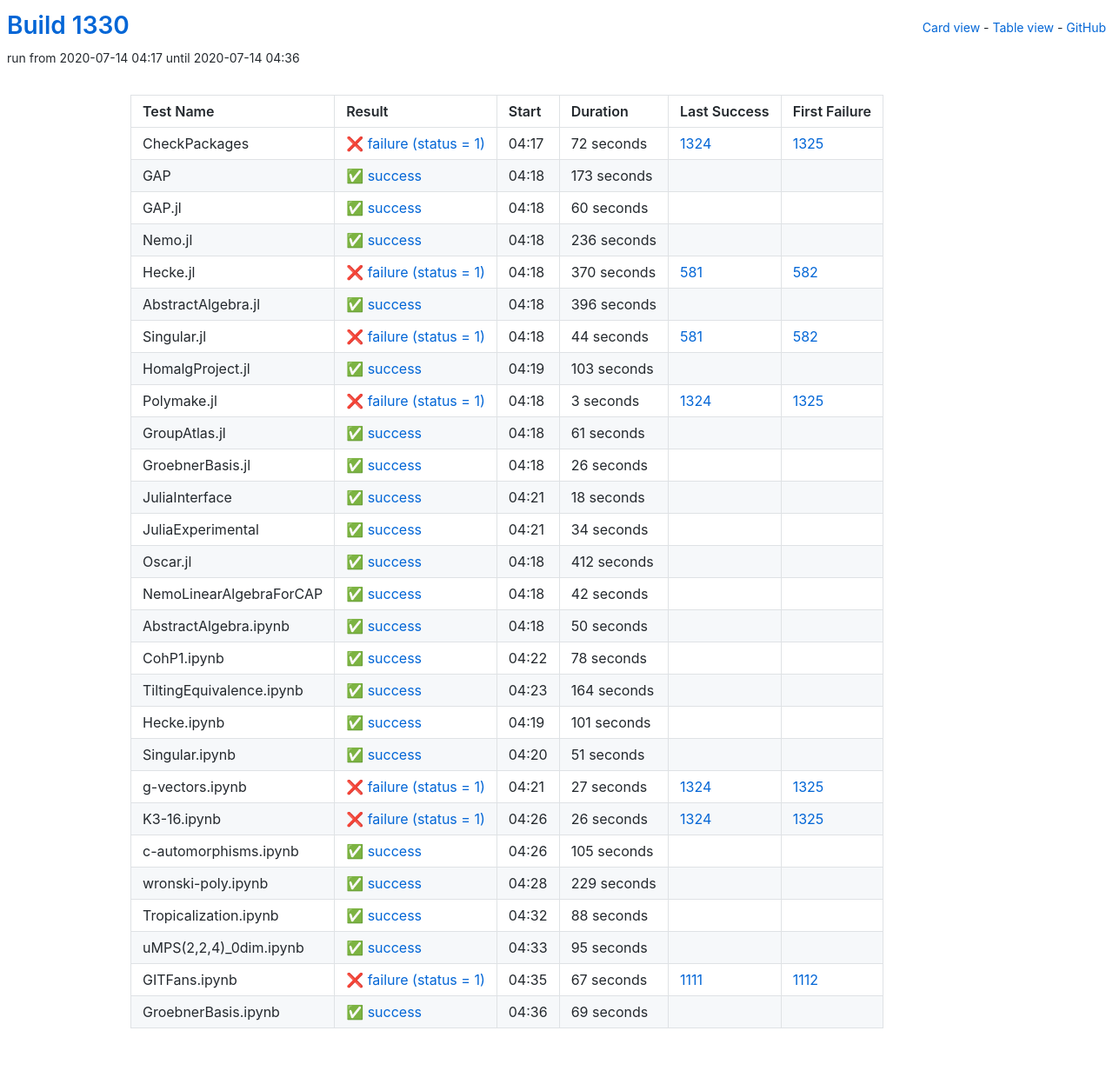
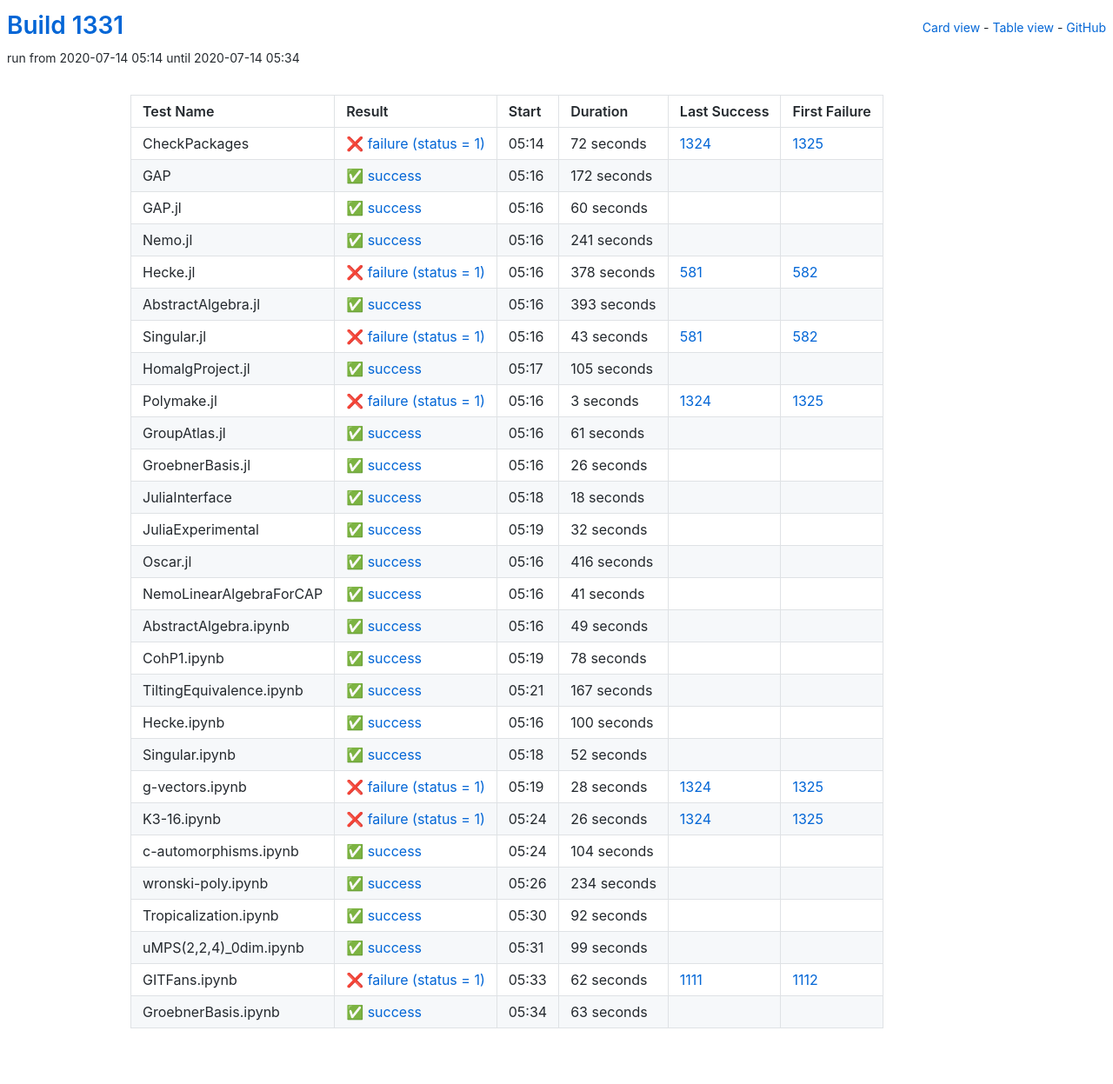
Before and after one commit to oscar-system/oscar-ci-status-1.4, a Jekyll site: the page built from table.html, in a window 1280 px wide. Shown: the whole page at 87% size. Built offline with Jekyll 4.4.1, drawn with Linux system fonts in a browser that asks for light colours.

Commit message:
Build #1331

```diff
--- a/_data/ci.yml
+++ b/_data/ci.yml
@@ -1,6 +1,6 @@
 ---
-build: 1330
-build_url: https://oscarci.mathematik.uni-kl.de/job/oscar-julia-1.4/1330/
+build: 1331
+build_url: https://oscarci.mathematik.uni-kl.de/job/oscar-julia-1.4/1331/
 job: oscar-julia-1.4
 organization: oscar-system
 repo: oscar-ci-status-1.4
@@ -8,8 +8,8 @@ repourl: https://github.com/oscar-system/oscar-ci-status-1.4
 tests:
 - name: CheckPackages
   id: checkpackages
-  log: https://oscarci.mathematik.uni-kl.de/job/oscar-julia-1.4/1330/artifact/logs/build-1330/CheckPackages.log
-  start: 2020-07-14 04:17
+  log: https://oscarci.mathematik.uni-kl.de/job/oscar-julia-1.4/1331/artifact/logs/build-1331/CheckPackages.log
+  start: 2020-07-14 05:14
   success: false
   exitcode: 1
   status: failure
@@ -20,20 +20,20 @@ tests:
   first_failure_url: https://oscarci.mathematik.uni-kl.de/job/oscar-julia-1.4/1325/
 - name: GAP
   id: gap
-  log: https://oscarci.mathematik.uni-kl.de/job/oscar-julia-1.4/1330/artifact/logs/build-1330/GAP.log
-  start: 2020-07-14 04:18
+  log: https://oscarci.mathematik.uni-kl.de/job/oscar-julia-1.4/1331/artifact/logs/build-1331/GAP.log
+  start: 2020-07-14 05:16
   success: true
   exitcode: 0
   status: success
-  duration: 173
+  duration: 172
   last_success: false
   last_success_url:
   first_failure: false
   first_failure_url:
 - name: GAP.jl
   id: gap-jl
-  log: https://oscarci.mathematik.uni-kl.de/job/oscar-julia-1.4/1330/artifact/logs/build-1330/GAP.jl.log
-  start: 2020-07-14 04:18
+  log: https://oscarci.mathematik.uni-kl.de/job/oscar-julia-1.4/1331/artifact/logs/build-1331/GAP.jl.log
+  start: 2020-07-14 05:16
   success: true
   exitcode: 0
   status: success
@@ -44,68 +44,68 @@ tests:
   first_failure_url:
 - name: Nemo.jl
   id: nemo-jl
-  log: https://oscarci.mathematik.uni-kl.de/job/oscar-julia-1.4/1330/artifact/logs/build-1330/Nemo.jl.log
-  start: 2020-07-14 04:18
+  log: https://oscarci.mathematik.uni-kl.de/job/oscar-julia-1.4/1331/artifact/logs/build-1331/Nemo.jl.log
+  start: 2020-07-14 05:16
   success: true
   exitcode: 0
   status: success
-  duration: 236
+  duration: 241
   last_success: false
   last_success_url:
   first_failure: false
   first_failure_url:
 - name: Hecke.jl
   id: hecke-jl
-  log: https://oscarci.mathematik.uni-kl.de/job/oscar-julia-1.4/1330/artifact/logs/build-1330/Hecke.jl.log
-  start: 2020-07-14 04:18
+  log: https://oscarci.mathematik.uni-kl.de/job/oscar-julia-1.4/1331/artifact/logs/build-1331/Hecke.jl.log
+  start: 2020-07-14 05:16
   success: false
   exitcode: 1
   status: failure
-  duration: 370
+  duration: 378
   last_success: 581
   last_success_url: https://oscarci.mathematik.uni-kl.de/job/oscar-julia-1.4/581/
   first_failure: 582
   first_failure_url: https://oscarci.mathematik.uni-kl.de/job/oscar-julia-1.4/582/
 - name: AbstractAlgebra.jl
   id: abstractalgebra-jl
-  log: https://oscarci.mathematik.uni-kl.de/job/oscar-julia-1.4/1330/artifact/logs/build-1330/AbstractAlgebra.jl.log
-  start: 2020-07-14 04:18
+  log: https://oscarci.mathematik.uni-kl.de/job/oscar-julia-1.4/1331/artifact/logs/build-1331/AbstractAlgebra.jl.log
+  start: 2020-07-14 05:16
   success: true
   exitcode: 0
   status: success
-  duration: 396
+  duration: 393
   last_success: false
   last_success_url:
   first_failure: false
   first_failure_url:
 - name: Singular.jl
   id: singular-jl
-  log: https://oscarci.mathematik.uni-kl.de/job/oscar-julia-1.4/1330/artifact/logs/build-1330/Singular.jl.log
-  start: 2020-07-14 04:18
+  log: https://oscarci.mathematik.uni-kl.de/job/oscar-julia-1.4/1331/artifact/logs/build-1331/Singular.jl.log
+  start: 2020-07-14 05:16
   success: false
   exitcode: 1
   status: failure
-  duration: 44
+  duration: 43
   last_success: 581
   last_success_url: https://oscarci.mathematik.uni-kl.de/job/oscar-julia-1.4/581/
   first_failure: 582
   first_failure_url: https://oscarci.mathematik.uni-kl.de/job/oscar-julia-1.4/582/
 - name: HomalgProject.jl
   id: homalgproject-jl
-  log: https://oscarci.mathematik.uni-kl.de/job/oscar-julia-1.4/1330/artifact/logs/build-1330/HomalgProject.jl.log
-  start: 2020-07-14 04:19
+  log: https://oscarci.mathematik.uni-kl.de/job/oscar-julia-1.4/1331/artifact/logs/build-1331/HomalgProject.jl.log
+  start: 2020-07-14 05:17
   success: true
   exitcode: 0
   status: success
-  duration: 103
+  duration: 105
   last_success: false
   last_success_url:
   first_failure: false
   first_failure_url:
 - name: Polymake.jl
   id: polymake-jl
-  log: https://oscarci.mathematik.uni-kl.de/job/oscar-julia-1.4/1330/artifact/logs/build-1330/Polymake.jl.log
-  start: 2020-07-14 04:18
+  log: https://oscarci.mathematik.uni-kl.de/job/oscar-julia-1.4/1331/artifact/logs/build-1331/Polymake.jl.log
+  start: 2020-07-14 05:16
   success: false
   exitcode: 1
   status: failure
@@ -116,8 +116,8 @@ tests:
   first_failure_url: https://oscarci.mathematik.uni-kl.de/job/oscar-julia-1.4/1325/
 - name: GroupAtlas.jl
   id: groupatlas-jl
-  log: https://oscarci.mathematik.uni-kl.de/job/oscar-julia-1.4/1330/artifact/logs/build-1330/GroupAtlas.jl.log
-  start: 2020-07-14 04:18
+  log: https://oscarci.mathematik.uni-kl.de/job/oscar-julia-1.4/1331/artifact/logs/build-1331/GroupAtlas.jl.log
+  start: 2020-07-14 05:16
   success: true
   exitcode: 0
   status: success
@@ -128,8 +128,8 @@ tests:
   first_failure_url:
 - name: GroebnerBasis.jl
   id: groebnerbasis-jl
-  log: https://oscarci.mathematik.uni-kl.de/job/oscar-julia-1.4/1330/artifact/logs/build-1330/GroebnerBasis.jl.log
-  start: 2020-07-14 04:18
+  log: https://oscarci.mathematik.uni-kl.de/job/oscar-julia-1.4/1331/artifact/logs/build-1331/GroebnerBasis.jl.log
+  start: 2020-07-14 05:16
   success: true
   exitcode: 0
   status: success
@@ -140,8 +140,8 @@ tests:
   first_failure_url:
 - name: JuliaInterface
   id: juliainterface
-  log: https://oscarci.mathematik.uni-kl.de/job/oscar-julia-1.4/1330/artifact/logs/build-1330/JuliaInterface.log
-  start: 2020-07-14 04:21
+  log: https://oscarci.mathematik.uni-kl.de/job/oscar-julia-1.4/1331/artifact/logs/build-1331/JuliaInterface.log
+  start: 2020-07-14 05:18
   success: true
   exitcode: 0
   status: success
@@ -152,56 +152,56 @@ tests:
   first_failure_url:
 - name: JuliaExperimental
   id: juliaexperimental
-  log: https://oscarci.mathematik.uni-kl.de/job/oscar-julia-1.4/1330/artifact/logs/build-1330/JuliaExperimental.log
-  start: 2020-07-14 04:21
+  log: https://oscarci.mathematik.uni-kl.de/job/oscar-julia-1.4/1331/artifact/logs/build-1331/JuliaExperimental.log
+  start: 2020-07-14 05:19
   success: true
   exitcode: 0
   status: success
-  duration: 34
+  duration: 32
   last_success: false
   last_success_url:
   first_failure: false
   first_failure_url:
 - name: Oscar.jl
   id: oscar-jl
-  log: https://oscarci.mathematik.uni-kl.de/job/oscar-julia-1.4/1330/artifact/logs/build-1330/Oscar.jl.log
-  start: 2020-07-14 04:18
+  log: https://oscarci.mathematik.uni-kl.de/job/oscar-julia-1.4/1331/artifact/logs/build-1331/Oscar.jl.log
+  start: 2020-07-14 05:16
   success: true
   exitcode: 0
   status: success
-  duration: 412
+  duration: 416
   last_success: false
   last_success_url:
   first_failure: false
   first_failure_url:
 - name: NemoLinearAlgebraForCAP
   id: nemolinearalgebraforcap
-  log: https://oscarci.mathematik.uni-kl.de/job/oscar-julia-1.4/1330/artifact/logs/build-1330/NemoLinearAlgebraForCAP.log
-  start: 2020-07-14 04:18
+  log: https://oscarci.mathematik.uni-kl.de/job/oscar-julia-1.4/1331/artifact/logs/build-1331/NemoLinearAlgebraForCAP.log
+  start: 2020-07-14 05:16
   success: true
   exitcode: 0
   status: success
-  duration: 42
+  duration: 41
   last_success: false
   last_success_url:
   first_failure: false
   first_failure_url:
 - name: AbstractAlgebra.ipynb
   id: abstractalgebra-ipynb
-  log: https://oscarci.mathematik.uni-kl.de/job/oscar-julia-1.4/1330/artifact/logs/build-1330/AbstractAlgebra.ipynb.log
-  start: 2020-07-14 04:18
+  log: https://oscarci.mathematik.uni-kl.de/job/oscar-julia-1.4/1331/artifact/logs/build-1331/AbstractAlgebra.ipynb.log
+  start: 2020-07-14 05:16
   success: true
   exitcode: 0
   status: success
-  duration: 50
+  duration: 49
   last_success: false
   last_success_url:
   first_failure: false
   first_failure_url:
 - name: CohP1.ipynb
   id: cohp1-ipynb
-  log: https://oscarci.mathematik.uni-kl.de/job/oscar-julia-1.4/1330/artifact/logs/build-1330/CohP1.ipynb.log
-  start: 2020-07-14 04:22
+  log: https://oscarci.mathematik.uni-kl.de/job/oscar-julia-1.4/1331/artifact/logs/build-1331/CohP1.ipynb.log
+  start: 2020-07-14 05:19
   success: true
   exitcode: 0
   status: success
@@ -212,56 +212,56 @@ tests:
   first_failure_url:
 - name: TiltingEquivalence.ipynb
   id: tiltingequivalence-ipynb
-  log: https://oscarci.mathematik.uni-kl.de/job/oscar-julia-1.4/1330/artifact/logs/build-1330/TiltingEquivalence.ipynb.log
-  start: 2020-07-14 04:23
+  log: https://oscarci.mathematik.uni-kl.de/job/oscar-julia-1.4/1331/artifact/logs/build-1331/TiltingEquivalence.ipynb.log
+  start: 2020-07-14 05:21
   success: true
   exitcode: 0
   status: success
-  duration: 164
+  duration: 167
   last_success: false
   last_success_url:
   first_failure: false
   first_failure_url:
 - name: Hecke.ipynb
   id: hecke-ipynb
-  log: https://oscarci.mathematik.uni-kl.de/job/oscar-julia-1.4/1330/artifact/logs/build-1330/Hecke.ipynb.log
-  start: 2020-07-14 04:19
+  log: https://oscarci.mathematik.uni-kl.de/job/oscar-julia-1.4/1331/artifact/logs/build-1331/Hecke.ipynb.log
+  start: 2020-07-14 05:16
   success: true
   exitcode: 0
   status: success
-  duration: 101
+  duration: 100
   last_success: false
   last_success_url:
   first_failure: false
   first_failure_url:
 - name: Singular.ipynb
   id: singular-ipynb
-  log: https://oscarci.mathematik.uni-kl.de/job/oscar-julia-1.4/1330/artifact/logs/build-1330/Singular.ipynb.log
-  start: 2020-07-14 04:20
+  log: https://oscarci.mathematik.uni-kl.de/job/oscar-julia-1.4/1331/artifact/logs/build-1331/Singular.ipynb.log
+  start: 2020-07-14 05:18
   success: true
   exitcode: 0
   status: success
-  duration: 51
+  duration: 52
   last_success: false
   last_success_url:
   first_failure: false
   first_failure_url:
 - name: g-vectors.ipynb
   id: g-vectors-ipynb
-  log: https://oscarci.mathematik.uni-kl.de/job/oscar-julia-1.4/1330/artifact/logs/build-1330/g-vectors.ipynb.log
-  start: 2020-07-14 04:21
+  log: https://oscarci.mathematik.uni-kl.de/job/oscar-julia-1.4/1331/artifact/logs/build-1331/g-vectors.ipynb.log
+  start: 2020-07-14 05:19
   success: false
   exitcode: 1
   status: failure
-  duration: 27
+  duration: 28
   last_success: 1324
   last_success_url: https://oscarci.mathematik.uni-kl.de/job/oscar-julia-1.4/1324/
   first_failure: 1325
   first_failure_url: https://oscarci.mathematik.uni-kl.de/job/oscar-julia-1.4/1325/
 - name: K3-16.ipynb
   id: k3-16-ipynb
-  log: https://oscarci.mathematik.uni-kl.de/job/oscar-julia-1.4/1330/artifact/logs/build-1330/K3-16.ipynb.log
-  start: 2020-07-14 04:26
+  log: https://oscarci.mathematik.uni-kl.de/job/oscar-julia-1.4/1331/artifact/logs/build-1331/K3-16.ipynb.log
+  start: 2020-07-14 05:24
   success: false
   exitcode: 1
   status: failure
@@ -272,72 +272,72 @@ tests:
   first_failure_url: https://oscarci.mathematik.uni-kl.de/job/oscar-julia-1.4/1325/
 - name: c-automorphisms.ipynb
   id: c-automorphisms-ipynb
-  log: https://oscarci.mathematik.uni-kl.de/job/oscar-julia-1.4/1330/artifact/logs/build-1330/c-automorphisms.ipynb.log
-  start: 2020-07-14 04:26
+  log: https://oscarci.mathematik.uni-kl.de/job/oscar-julia-1.4/1331/artifact/logs/build-1331/c-automorphisms.ipynb.log
+  start: 2020-07-14 05:24
   success: true
   exitcode: 0
   status: success
-  duration: 105
+  duration: 104
   last_success: false
   last_success_url:
   first_failure: false
   first_failure_url:
 - name: wronski-poly.ipynb
   id: wronski-poly-ipynb
-  log: https://oscarci.mathematik.uni-kl.de/job/oscar-julia-1.4/1330/artifact/logs/build-1330/wronski-poly.ipynb.log
-  start: 2020-07-14 04:28
+  log: https://oscarci.mathematik.uni-kl.de/job/oscar-julia-1.4/1331/artifact/logs/build-1331/wronski-poly.ipynb.log
+  start: 2020-07-14 05:26
   success: true
   exitcode: 0
   status: success
-  duration: 229
+  duration: 234
   last_success: false
   last_success_url:
   first_failure: false
   first_failure_url:
 - name: Tropicalization.ipynb
   id: tropicalization-ipynb
-  log: https://oscarci.mathematik.uni-kl.de/job/oscar-julia-1.4/1330/artifact/logs/build-1330/Tropicalization.ipynb.log
-  start: 2020-07-14 04:32
+  log: https://oscarci.mathematik.uni-kl.de/job/oscar-julia-1.4/1331/artifact/logs/build-1331/Tropicalization.ipynb.log
+  start: 2020-07-14 05:30
   success: true
   exitcode: 0
   status: success
-  duration: 88
+  duration: 92
   last_success: false
   last_success_url:
   first_failure: false
   first_failure_url:
 - name: uMPS(2,2,4)_0dim.ipynb
   id: umps-2-2-4-0dim-ipynb
-  log: https://oscarci.mathematik.uni-kl.de/job/oscar-julia-1.4/1330/artifact/logs/build-1330/uMPS-2-2-4-_0dim.ipynb.log
-  start: 2020-07-14 04:33
+  log: https://oscarci.mathematik.uni-kl.de/job/oscar-julia-1.4/1331/artifact/logs/build-1331/uMPS-2-2-4-_0dim.ipynb.log
+  start: 2020-07-14 05:31
   success: true
   exitcode: 0
   status: success
-  duration: 95
+  duration: 99
   last_success: false
   last_success_url:
   first_failure: false
   first_failure_url:
 - name: GITFans.ipynb
   id: gitfans-ipynb
-  log: https://oscarci.mathematik.uni-kl.de/job/oscar-julia-1.4/1330/artifact/logs/build-1330/GITFans.ipynb.log
-  start: 2020-07-14 04:35
+  log: https://oscarci.mathematik.uni-kl.de/job/oscar-julia-1.4/1331/artifact/logs/build-1331/GITFans.ipynb.log
+  start: 2020-07-14 05:33
   success: false
   exitcode: 1
   status: failure
-  duration: 67
+  duration: 62
   last_success: 1111
   last_success_url: https://oscarci.mathematik.uni-kl.de/job/oscar-julia-1.4/1111/
   first_failure: 1112
   first_failure_url: https://oscarci.mathematik.uni-kl.de/job/oscar-julia-1.4/1112/
 - name: GroebnerBasis.ipynb
   id: groebnerbasis-ipynb
-  log: https://oscarci.mathematik.uni-kl.de/job/oscar-julia-1.4/1330/artifact/logs/build-1330/GroebnerBasis.ipynb.log
-  start: 2020-07-14 04:36
+  log: https://oscarci.mathematik.uni-kl.de/job/oscar-julia-1.4/1331/artifact/logs/build-1331/GroebnerBasis.ipynb.log
+  start: 2020-07-14 05:34
   success: true
   exitcode: 0
   status: success
-  duration: 69
+  duration: 63
   last_success: false
   last_success_url:
   first_failure: false
```
Also changed, not shown: README.md.
